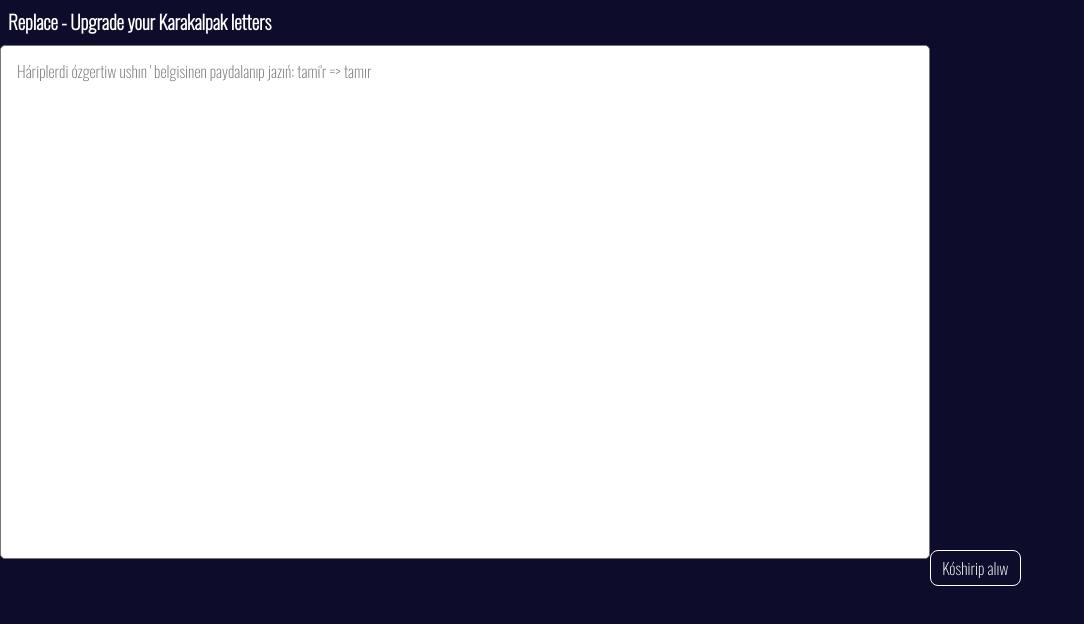
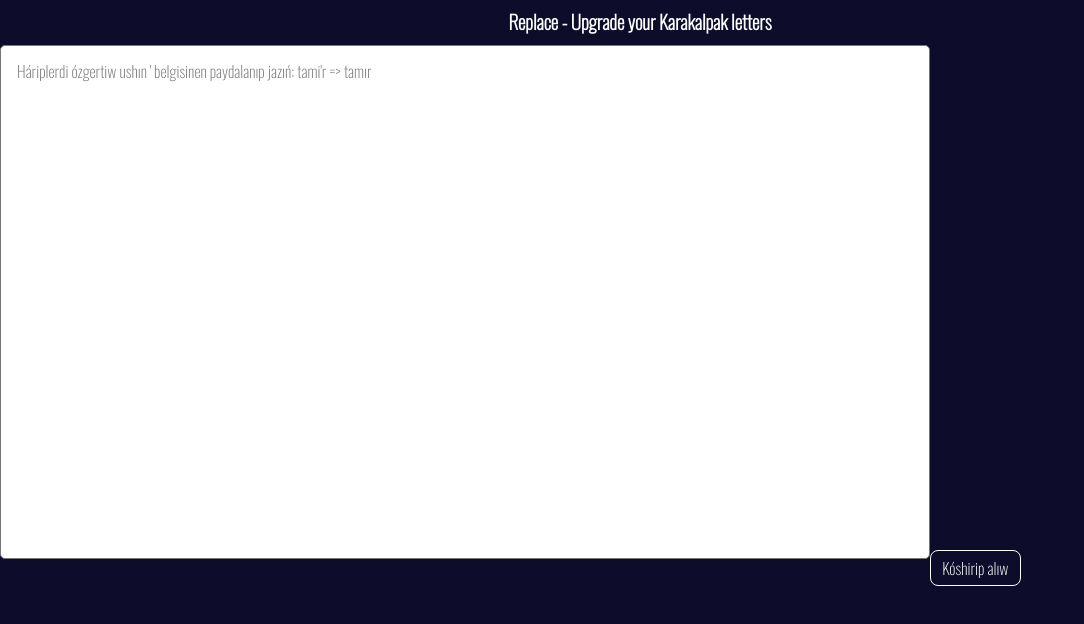
Before and after one commit to uabdirasul/replace, a React (Create React App) app: page / in a window 1280 px wide. Shown: the top 624 px of the page, without its empty margins (0-1084 px from the left). Built offline with nearby package versions, Linux system fonts and the light colour scheme.

Commit message:
make h1 align center

```diff
--- a/public/style.css
+++ b/public/style.css
@@ -19,12 +19,27 @@ body {
   overflow-x: hidden;
 }
 
+img {
+  max-width: 100%;
+  height: auto;
+}
+
+.container {
+  width: 100%;
+  max-width: 75.125rem;
+  padding-left: 1.875rem;
+  padding-right: 1.875rem;
+  margin-left: auto;
+  margin-right: auto;
+}
+
 .header__title {
   color: #fff;
   margin: 0.5rem;
   padding: 0;
   font-size: 1.2rem;
   font-family: "Oswald", sans-serif;
+  text-align: center;
 }
 
 textarea {
```
